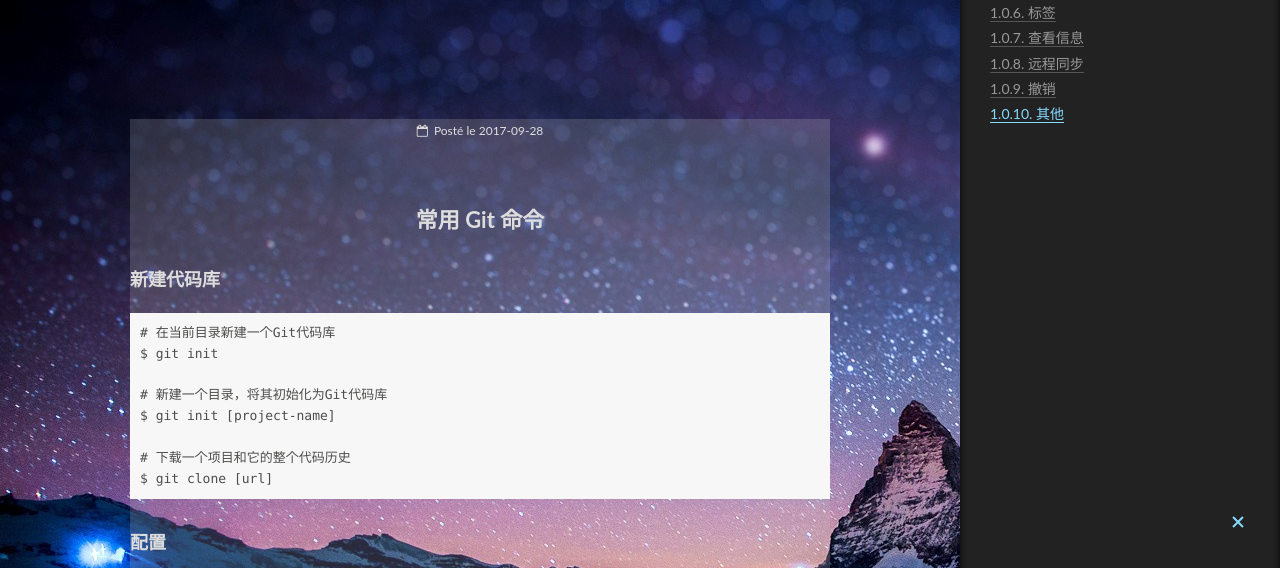
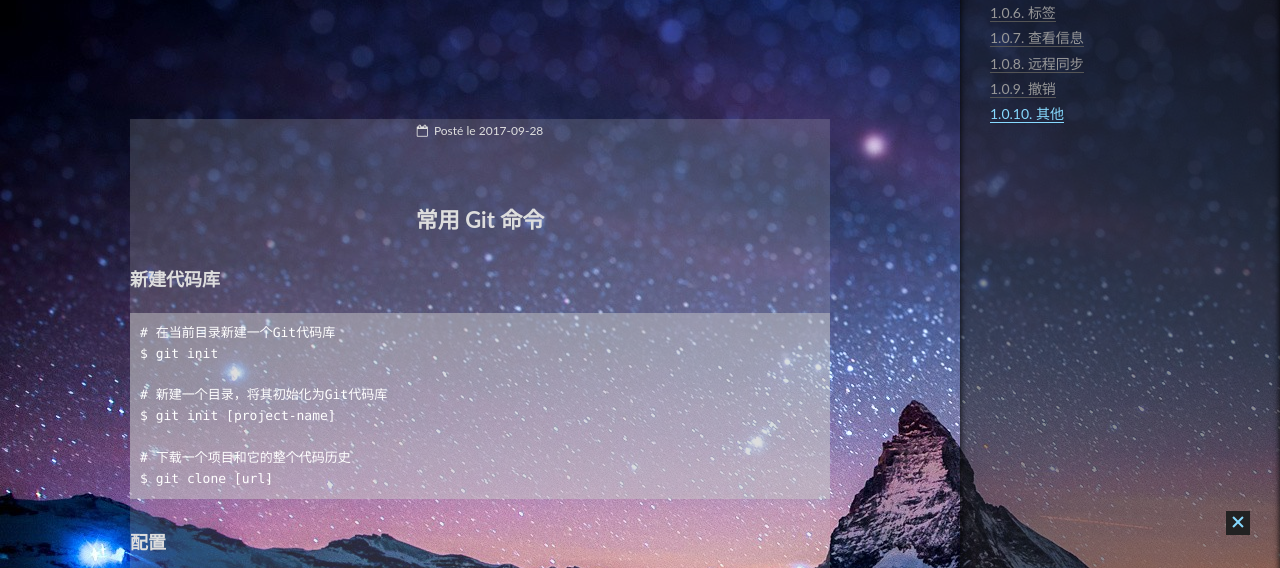
Before and after one commit to Jping0/git-command, a plain HTML site: page 2017/09/28/常用 Git 命令清单/index.html in a window 1280 px wide. Shown: the part 220-788 px from the top of the page. Drawn offline with Linux system fonts and the light colour scheme; animation ran at ten frames a second; files whose address does not match are found by name.

Commit message:
Site updated: 2017-10-16 13:07:45

```diff
--- a/css/main.css
+++ b/css/main.css
@@ -363,7 +363,7 @@ a {
 }
 
 a:hover {
-    color: #dfdfdf;
+    color: #fff;
     border-bottom-color: #fff;
 }
 
@@ -610,8 +610,9 @@ pre,
     margin: 20px 0;
     padding: 0;
     font-size: 13px;
-    color: #4d4d4c;
-    background: #f7f7f7;
+    color: #fff;
+    /* background: #f7f7f7; */
+    background: rgba(200, 200, 200, .5);
     line-height: 1.6;
 }
 
@@ -635,7 +636,7 @@ pre {
 
 pre code {
     padding: 0;
-    color: #4d4d4c;
+    color: #fff;
     background: none;
     text-shadow: none;
 }
@@ -2007,7 +2008,7 @@ pre .javascript .function {
     width: 0;
     z-index: 1040;
     box-shadow: inset 0 2px 6px #000;
-    background: #222;
+    background: rgba(30, 30, 30, .5);
     -webkit-transform: translateZ(0);
 }
 
```
